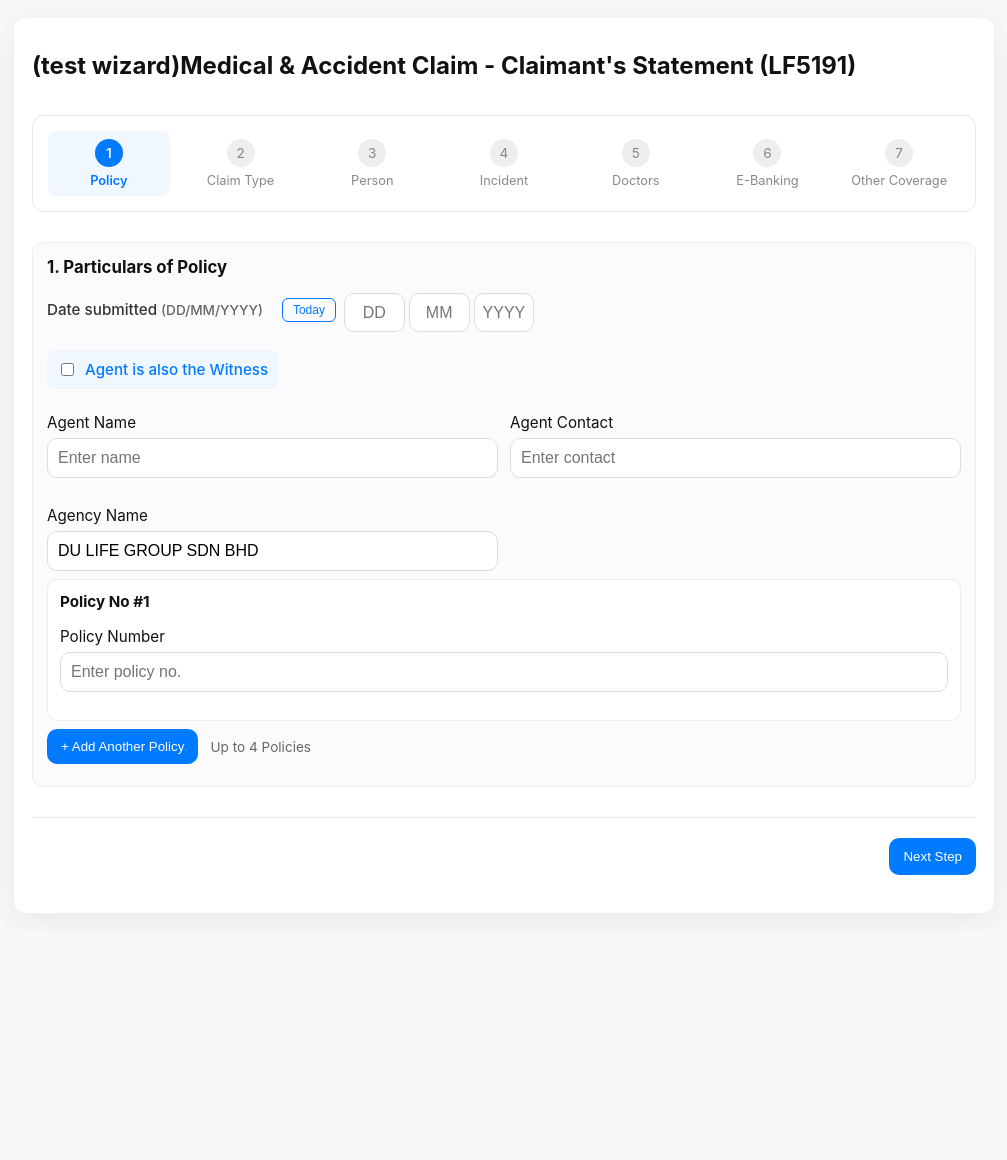
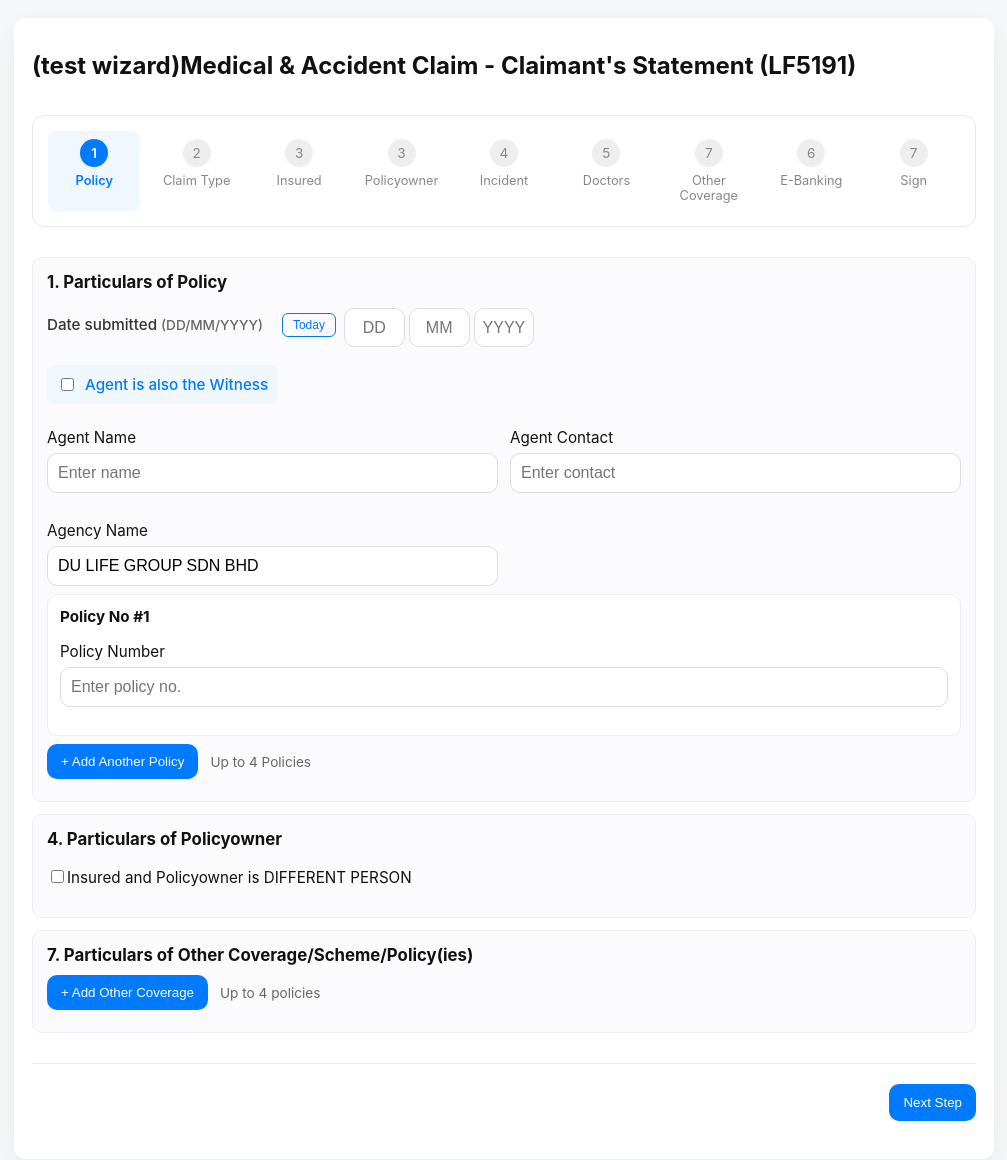
Before and after one commit to TND4-ZQJS/medclaimwizard, a plain HTML site: page index.html in a window 1280 px wide. Shown: the whole page, without its empty margins (136-1143 px from the left). Before the commit the page ends 931 px from the top, so only its background shows below. Drawn offline with Linux system fonts and the light colour scheme.

Commit message:
Update index.html

```diff
--- a/index.html
+++ b/index.html
@@ -393,11 +393,13 @@ label:has(.time-input-group)::first-line {
   <div class="step-indicator" id="stepIndicator">
     <div class="step active"><span class="step-num">1</span>Policy</div>
     <div class="step"><span class="step-num">2</span>Claim Type</div>
-    <div class="step"><span class="step-num">3</span>Person</div>
+    <div class="step"><span class="step-num">3</span>Insured</div>
+     <div class="step"><span class="step-num">3</span>Policyowner</div>
     <div class="step"><span class="step-num">4</span>Incident</div>
     <div class="step"><span class="step-num">5</span>Doctors</div>
+    <div class="step"><span class="step-num">7</span>Other Coverage</div>
     <div class="step"><span class="step-num">6</span>E-Banking</div>
-    <div class="step"><span class="step-num">7</span>Other Coverage</div>
+    <div class="step"><span class="step-num">7</span>Sign</div>
   </div>
 
   <!-- SECTION: Policy Info -->
@@ -531,10 +533,11 @@ label:has(.time-input-group)::first-line {
       </label>
      </div>
   </section>
-
+    </div>
 
 
   <!-- SECTION 4: Particulars of policyowner-->
+  <div class="wizard-step active">
   <section class="section">
     <h2>4. Particulars of Policyowner</h2>
     <div class="row">
@@ -791,8 +794,10 @@ label:has(.time-input-group)::first-line {
      </div>
     </section>
   </section>
+  </div>
 
    <!-- SECTION 7: Other Coverage -->
+  <div class="wizard-step active">
 <section id="otherCoverageSection" class="section">
   <h2>7. Particulars of Other Coverage/Scheme/Policy(ies)</h2>
   <div class="container-grid" id="otherCoverageGrid">
```
